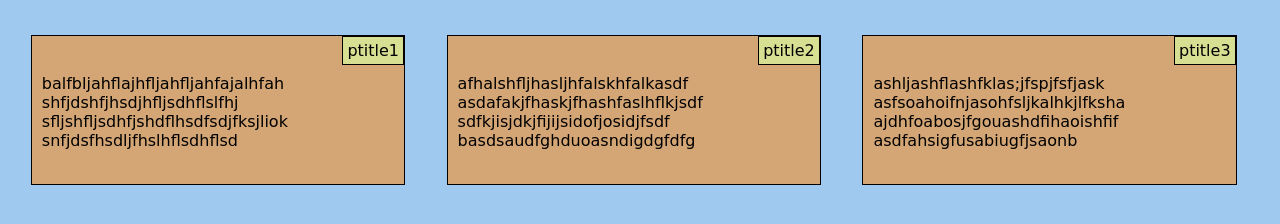
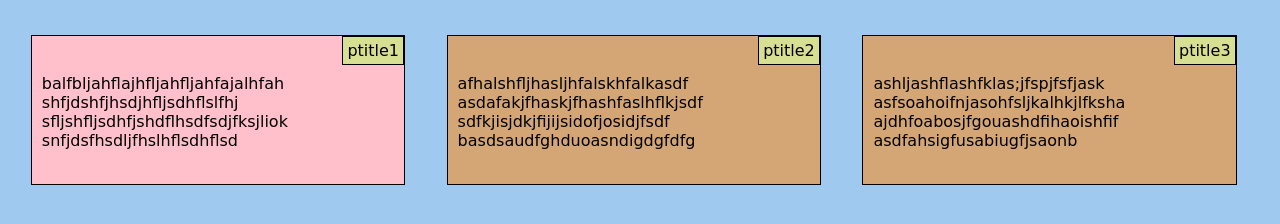
Before and after one commit to Prajwal-I/coursera, a plain HTML site: page docs/assignment_2/index.html in a window 1280 px wide. In both pictures the pointer is over the element 217 px from the left and 171 px from the top of the page. Shown: the part 62-286 px from the top of the page. Drawn offline with Linux system fonts and the light colour scheme.

Commit message:
Add files via upload

```diff
--- a/docs/assignment_2/css/styling.css
+++ b/docs/assignment_2/css/styling.css
@@ -16,6 +16,9 @@
 			padding-left: 10px;
 			height: 150px;
 
+		}
+		.dec:hover{
+			background-color: pink;
 		}
 		.box{
 			width: 100%;
```
